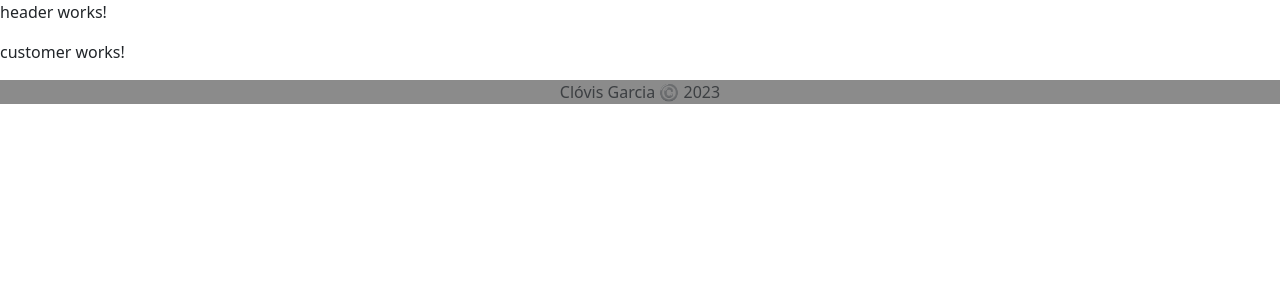
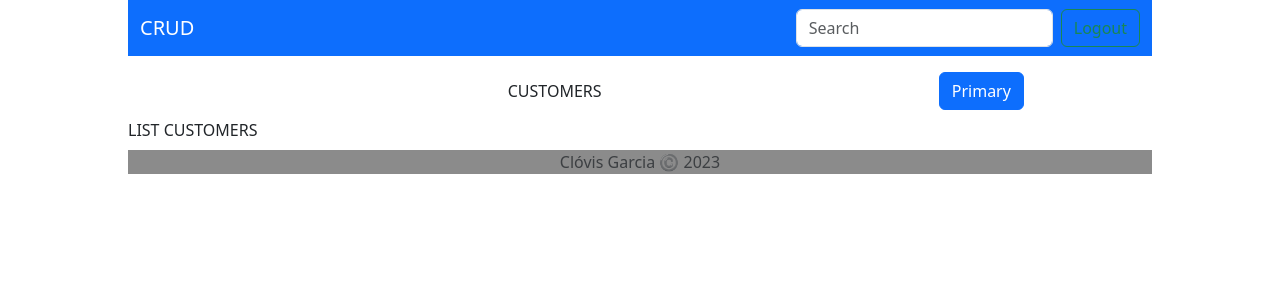
Before and after one commit to theviolatorx/Projeto-Angular-I-ADA--SantanderCoders-2023, an Angular app: page /customer in a window 1280 px wide. Shown: the top 300 px of the page. Built offline with nearby package versions, Linux system fonts and the light colour scheme.

Commit message:
Fixed: layout header and begin list customers

```diff
--- a/src/app/pages/customers/customer/customer.component.html
+++ b/src/app/pages/customers/customer/customer.component.html
@@ -1,5 +1,42 @@
-<app-header></app-header>
+<!-- HEADER -->
+<div style="display:flex; justify-content: center;">
+    <div style="width: 80vw;">
+        <app-header></app-header>
+    </div>
+</div>
 
-<p>customer works!</p>
+<!-- NAV BAR -->
+<div class="mt-3 mb-2" style="display:flex; justify-content: center;">
+    <div style="width: 80vw;">
 
-<app-footer></app-footer>
+        <div class="container text-center">
+            <div class="row" style="align-items: center;">
+                <div class="col-md-4 offset-md-3">CUSTOMERS</div>
+                <div class="col-md-4 offset-md-1">
+                    <button type="button" class="btn btn-primary">Primary</button>
+                </div>
+            </div>
+        </div>
+
+    </div>
+</div>
+
+<!-- LIST CUSTOMERS -->
+<div class="my-2" style="display:flex; justify-content: center;">
+    <div style="width: 80vw;">
+
+        <div class="container text-center">
+            <div class="row">
+                LIST CUSTOMERS
+            </div>
+        </div>
+
+    </div>
+</div>
+
+ <!-- Footer -->
+<div style="display:flex; justify-content: center;">
+    <div style="width: 80vw;">
+        <app-footer></app-footer>
+    </div>
+</div>
--- a/src/app/pages/shared/header/header.component.html
+++ b/src/app/pages/shared/header/header.component.html
@@ -1 +1,11 @@
-<p>header works!</p>
+<div>
+    <nav class="navbar navbar-dark bg-primary">
+        <div class="container-fluid">
+            <a class="navbar-brand">CRUD</a>
+            <form class="d-flex">
+                <input class="form-control me-2" type="search" placeholder="Search" aria-label="Search">
+                <button class="btn btn-outline-success" type="submit">Logout</button>
+            </form>
+        </div>
+    </nav>
+</div>
```
